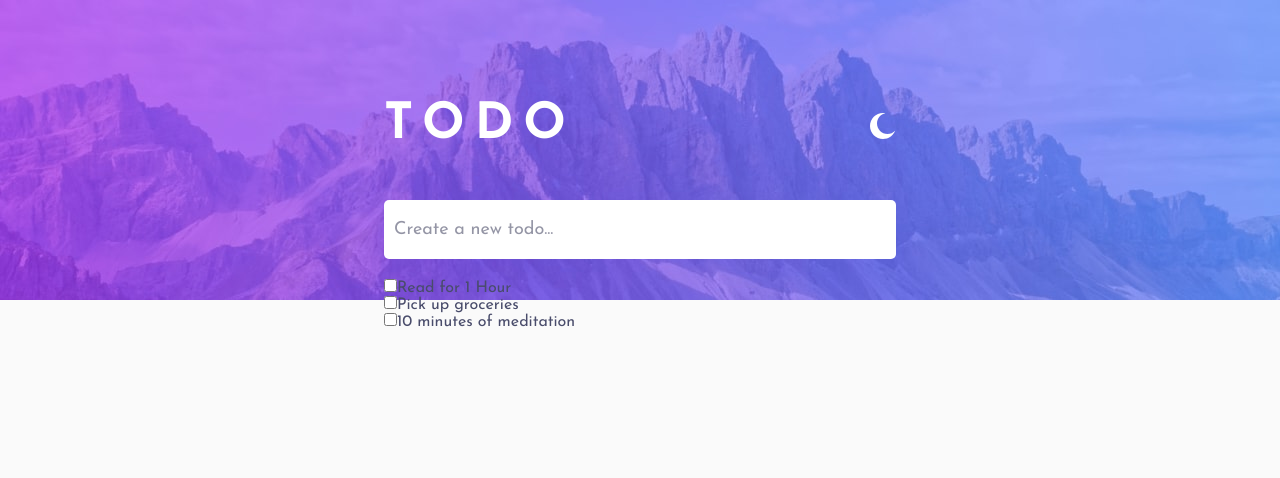
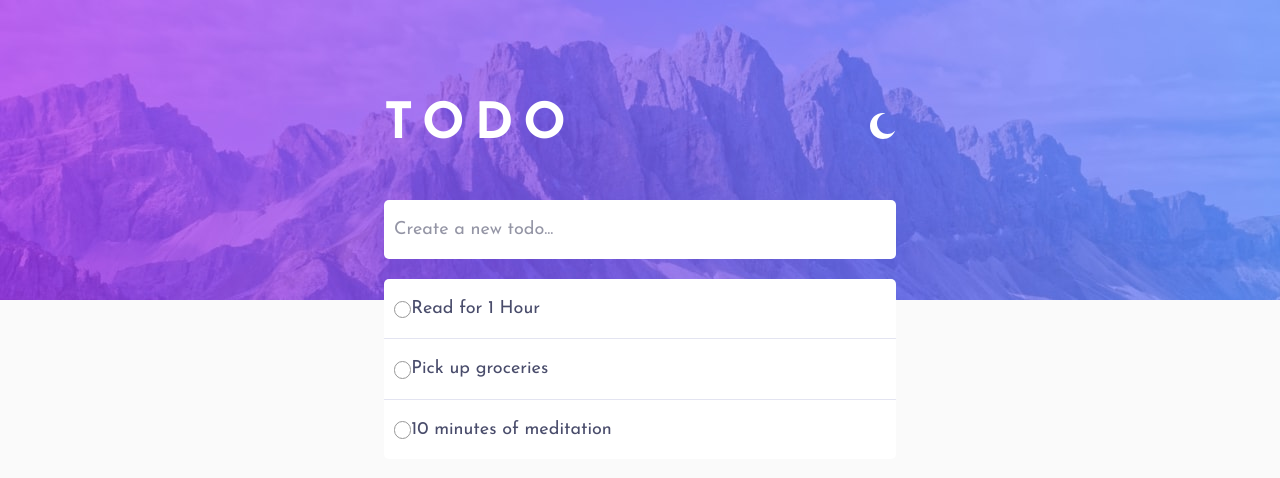
Before and after one commit to unbounce/pretty-todo-list, a React (Create React App) app: page / in a window 1280 px wide. Shown: the top 478 px of the page. Built offline with nearby package versions, Linux system fonts and the light colour scheme.

Commit message:
Working on list items

```diff
--- a/src/App.scss
+++ b/src/App.scss
@@ -36,8 +36,6 @@ body {
 
 }
 
-
-
 .container {
   width: 40%;
   margin: 0 auto;
--- a/src/TodoList/index.js
+++ b/src/TodoList/index.js
@@ -15,7 +15,7 @@ const TodoList = () => {
     return (
         <ul className={styles["list"]}>
             {checklist}
-          </ul>
+        </ul>
     )
 }
 
--- a/src/TodoListItem/TodoListItem.module.scss
+++ b/src/TodoListItem/TodoListItem.module.scss
@@ -0,0 +1,41 @@
+@import '../variables';
+input[type="checkbox"] {
+    width: 1.3em;
+    height: 1.3em;
+    background-color: $white;
+    border-radius: 50%;
+    vertical-align: middle;
+    border: 1px solid $grey-2;
+    appearance: none;
+    -webkit-appearance: none;
+    outline: none;
+    cursor: pointer;
+
+    &:checked {
+        background: linear-gradient(135deg, #55DDFF 0%, #C058F3 100%);
+    }
+}
+
+li.list-item {
+    width: 100%;
+    border: none;
+    padding: 2rem 1rem;
+    font-size: 1.8rem;
+    font-family: inherit;
+    color: $grey-4;
+    background-color: $white;
+
+    &:not(:last-child) {
+        border-bottom: solid 1px $white-2;
+    }
+
+    &:last-child {
+        border-bottom-left-radius: 5px;
+        border-bottom-right-radius: 5px;
+    }
+
+    &:first-child {
+        border-top-left-radius: 5px;
+        border-top-right-radius: 5px;
+    }
+}
--- a/src/TodoListItem/index.js
+++ b/src/TodoListItem/index.js
@@ -2,8 +2,8 @@ import React, { useState } from 'react';
 import styles from './TodoListItem.module.scss';
 function TodoListItem({item}) {
     return (
-            <li>
-                <input type="checkbox" name="item-completed" value={item} />{item}
+            <li className={styles["list-item"]}>
+                <input type="checkbox" className={styles["list-item__checkbox"]} name="item-completed" value={item} />{item}
             </li>
         );
 }
--- a/src/_variables.scss
+++ b/src/_variables.scss
@@ -3,3 +3,4 @@ $grey-1: #FAFAFA;
 $grey-2: #979797;
 $grey-3: #9495A5;
 $grey-4: #494C6B;
+$white-2: #E3E4F1;
```
